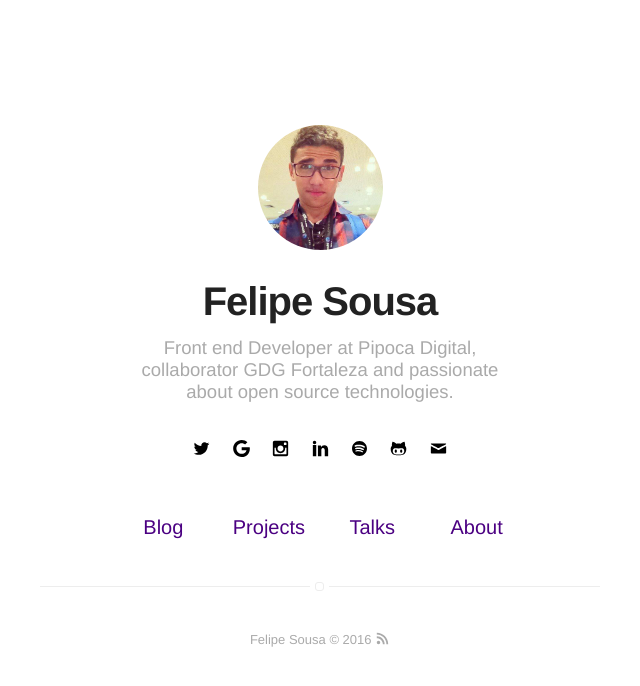
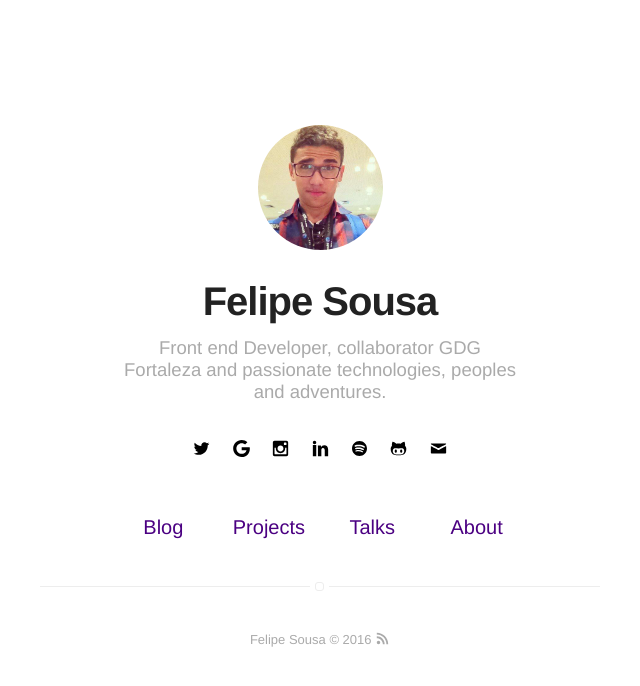
Before and after one commit to brunosbrunoro/felipesousa.github.io, a Jekyll site: the page built from index.html, in a window 1280 px wide. Shown: the top 686 px of the page, without its empty margins (320-960 px from the left). Built offline with Jekyll 4.4.1, drawn with Linux system fonts in a browser that asks for light colours.

Commit message:
update description

```diff
--- a/_config.yml
+++ b/_config.yml
@@ -1,6 +1,6 @@
 # main text of home
 name: Felipe Sousa
-bio: 'Front end Developer at Pipoca Digital, collaborator GDG Fortaleza and passionate about open source technologies.'
+bio: 'Front end Developer, collaborator GDG Fortaleza and passionate technologies, peoples and adventures.'
 
 # if it's an external image, update below for true
 external-image: false
```
